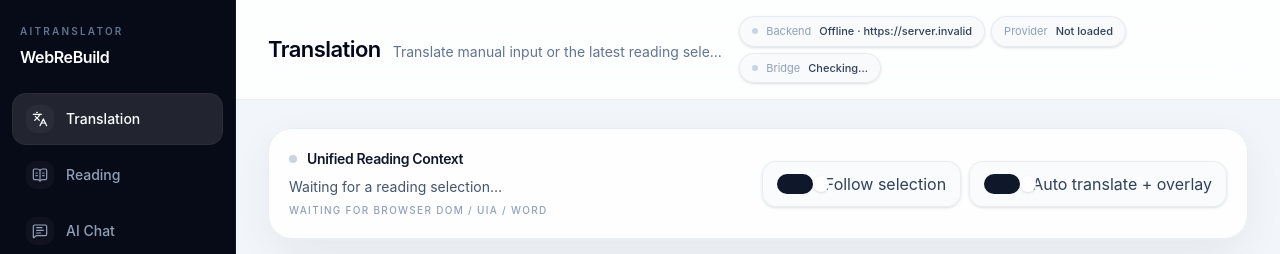
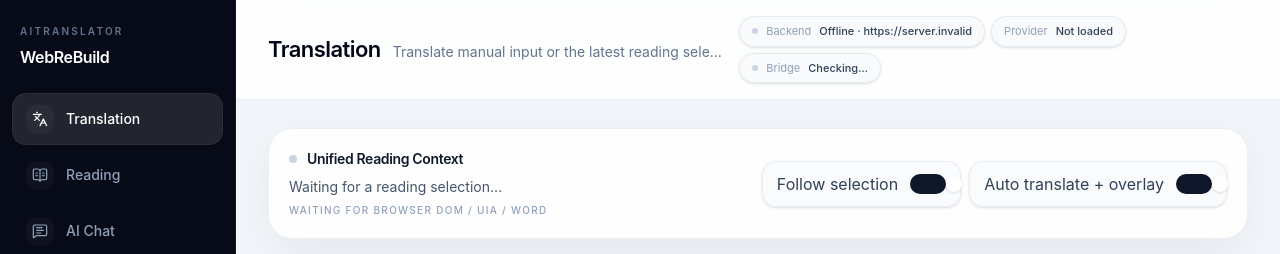
Before and after one commit to mivaille777/AITranslator, a React (Vite) app in the folder apps/desktop/: page /#/translation in a window 1280 px wide. Shown: the top 254 px of the page. Built offline with nearby package versions, Linux system fonts and the light colour scheme; no server answers.

Commit message:
Refine Stage UI-1 spatial continuity

```diff
--- a/apps/desktop/src/shared/components/Toggle.tsx
+++ b/apps/desktop/src/shared/components/Toggle.tsx
@@ -12,9 +12,10 @@ export function Toggle({
       type="button"
       role="switch"
       aria-checked={checked}
-      className="ait-control-motion group inline-flex items-center gap-3 rounded-[14px] border border-slate-200/70 bg-slate-50/80 px-3.5 py-2.5 text-sm font-medium text-slate-700 shadow-sm hover:border-slate-300 hover:bg-white"
+      className="ait-control-motion inline-flex min-w-[176px] items-center justify-between gap-3 rounded-[14px] border border-slate-200/70 bg-slate-50/80 px-3.5 py-2.5 text-sm font-medium text-slate-700 shadow-sm hover:border-slate-300 hover:bg-white"
       onClick={() => onChange(!checked)}
     >
+      <span className="whitespace-nowrap">{label}</span>
       <span
         aria-hidden="true"
         className={`relative h-5 w-9 shrink-0 rounded-full transition-colors duration-200 ${
@@ -27,7 +28,6 @@ export function Toggle({
           }`}
         />
       </span>
-      <span>{label}</span>
     </button>
   )
 }
```
